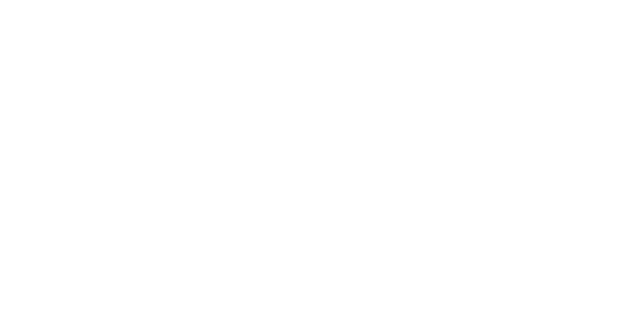
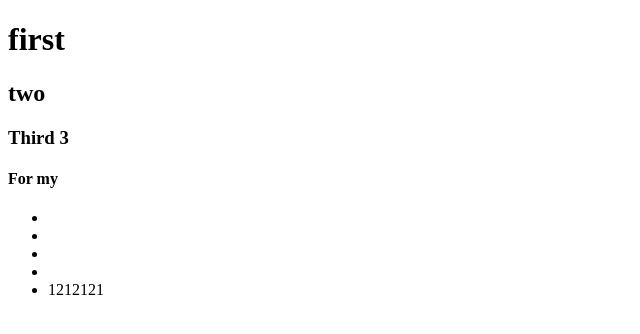
Before and after one commit to NikolayNiko/my-first-project, a plain HTML site: page index.html in a window 1280 px wide. Shown: the whole page, without its empty margins (0-640 px from the left). Drawn offline with Linux system fonts and the light colour scheme.

Commit message:
checkout

```diff
--- a/index.html
+++ b/index.html
@@ -6,6 +6,16 @@
     <title>Document</title>
 </head>
 <body>
-
+    <h1>first</h1>
+    <h2>two</h2>
+    <h3>Third 3</h3>
+    <h4>For my</h4>
+    <ul>
+        <li></li>
+        <li></li>
+        <li></li>
+        <li></li>
+        <li>1212121</li>
+    </ul>
 </body>
 </html>
```
